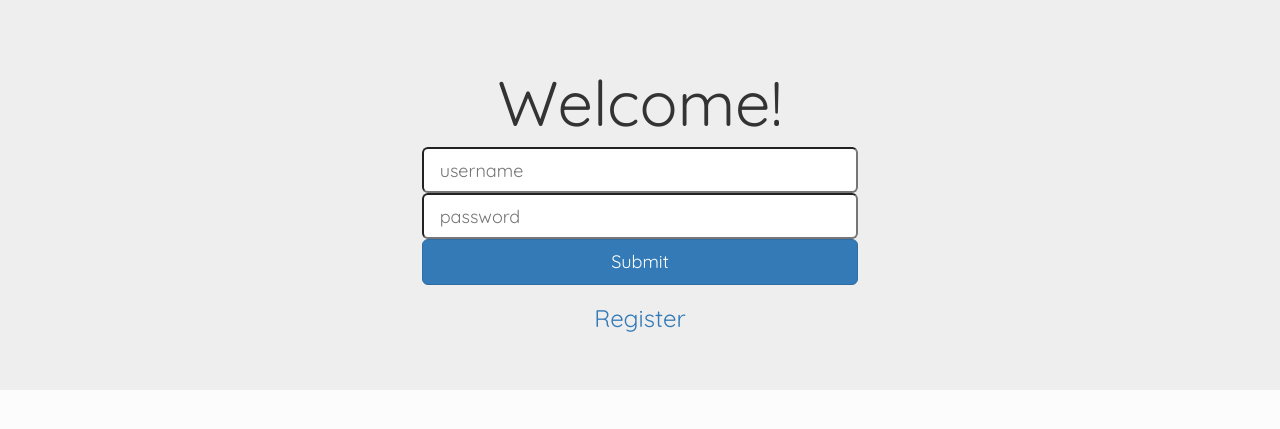
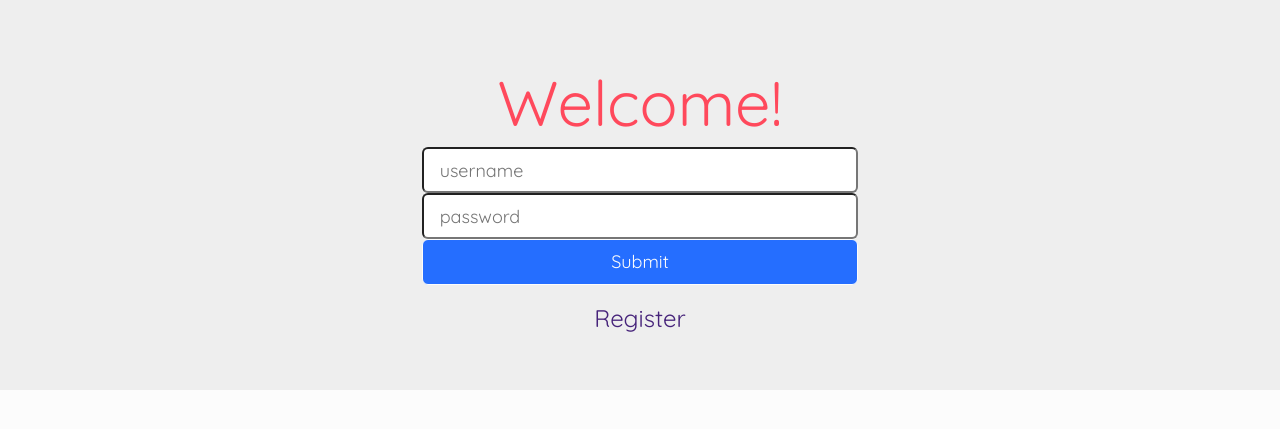
Before and after one commit to SrutiG/SRAT-website, a Django app: page /clean_water_crowdsourcing/login/ in a window 1280 px wide. Shown: the top 429 px of the page. Run offline with Django 3.2, Linux system fonts and the light colour scheme; some libraries are stand-ins or nearby versions.

Commit message:
some login page changes

```diff
--- a/clean_water_crowdsourcing/static/clean_water_crowdsourcing/css/index.css
+++ b/clean_water_crowdsourcing/static/clean_water_crowdsourcing/css/index.css
@@ -64,3 +64,15 @@ body {
     width: 100%;
     margin: 0px;
 }
+
+.primary-button {
+    background-color: #256eff;
+    color: #fcfcfc;
+    border-style: solid;
+    border-width: 1px;
+    border-color: #fcfcfc;
+}
+
+.primary-button:hover {
+    background-color: #256eff;
+}
--- a/clean_water_crowdsourcing/templates/clean_water_crowdsourcing/login.html
+++ b/clean_water_crowdsourcing/templates/clean_water_crowdsourcing/login.html
@@ -4,7 +4,7 @@
 <div class="jumbotron text-center">
     <form action = "{% url 'login' %}" method='post' name="login" class="form">
         {% csrf_token %}
-        <h1>Welcome!</h1>
+        <h1 class="pink">Welcome!</h1>
         <div class="row">
             <input id="username" name="username" class="input-lg col-md-4 col-md-offset-4" type="text" placeholder="username">
         </div>
@@ -12,10 +12,10 @@
             <input id="password" name="password" class="input-lg col-md-4 col-md-offset-4" type="password" placeholder="password">
         </div>
         <div class="row">
-            <button type="submit" class="btn-lg btn btn-primary col-md-4 col-md-offset-4">Submit</button>
+            <button type="submit" class="btn-lg primary-button btn btn-default col-md-4 col-md-offset-4">Submit</button>
         </div>
         <div class="row">
-            <a href="{% url 'register' %}"><h3>Register</h3></a>
+            <a class="purple" href="{% url 'register' %}"><h3>Register</h3></a>
         </div>
     </form>
 </div>
```
Also changed, not shown: clean_water_crowdsourcing/templates/clean_water_crowdsourcing/register.html (+13 -13 lines), db.sqlite3.
